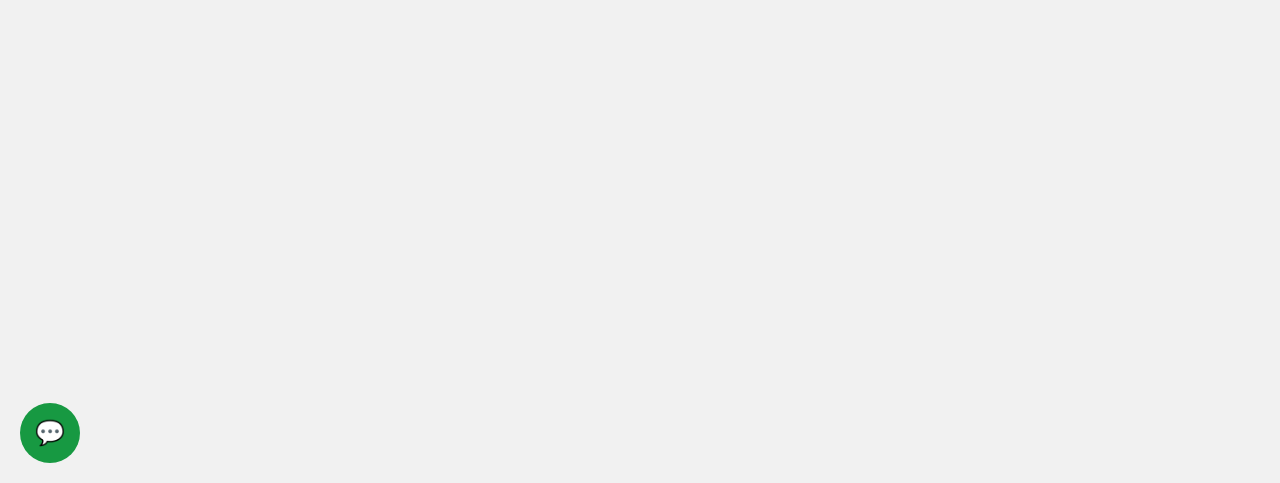
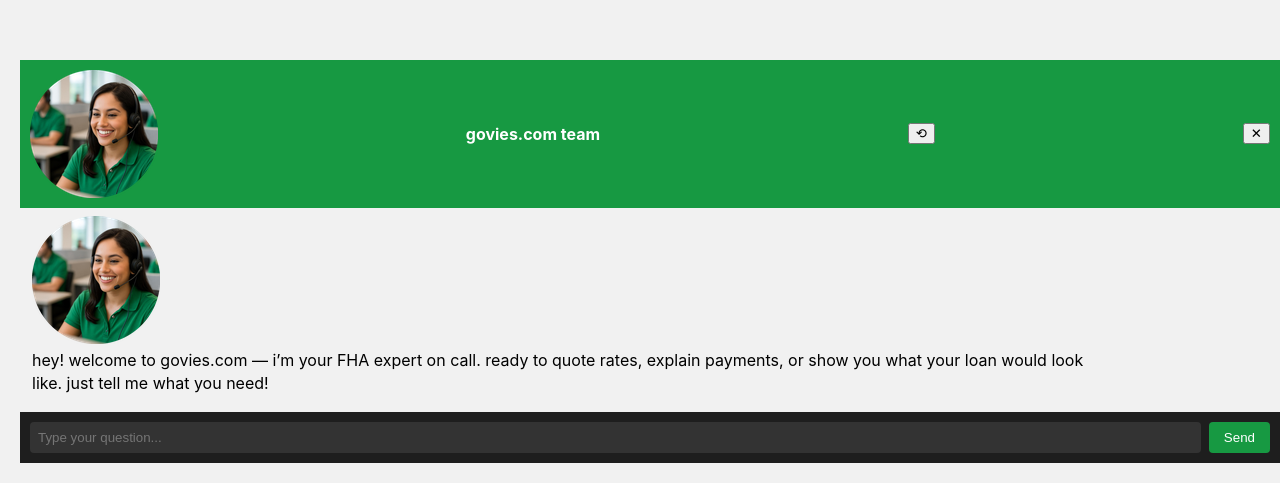
Before and after one commit to farrisajohn-cmd/08062025, a React (Create React App) app: page / in a window 1280 px wide. Shown: the part 317-800 px from the top of the page. Built offline with nearby package versions, Linux system fonts and the light colour scheme.

Commit message:
Update ChatBox.jsx

```diff
--- a/src/ChatBox.jsx
+++ b/src/ChatBox.jsx
@@ -1,24 +1,24 @@
-import React, { useEffect, useRef, useState } from 'react';
+import React, { useState, useEffect, useRef } from 'react';
 import './ChatBox.css';
 import avatar from '../public/govies-avatar.png';
 
-const ChatBox = () => {
+export default function ChatBox() {
   const [messages, setMessages] = useState([
     {
-      sender: 'bot',
-      text: "hey! welcome to govies.com — i’m your FHA expert on call. ready to quote rates, explain payments, or show you what your loan would look like. just tell me what you need!",
+      sender: 'assistant',
+      text: 'hey! welcome to govies.com — i’m your FHA expert on call. ready to quote rates, explain payments, or show you what your loan would look like. just tell me what you need!',
     },
   ]);
   const [input, setInput] = useState('');
-  const [isOpen, setIsOpen] = useState(false);
   const [isTyping, setIsTyping] = useState(false);
-  const chatEndRef = useRef(null);
+  const [isOpen, setIsOpen] = useState(true);
+  const messagesEndRef = useRef(null);
 
   useEffect(() => {
-    if (chatEndRef.current) {
-      chatEndRef.current.scrollIntoView({ behavior: 'smooth' });
+    if (messagesEndRef.current) {
+      messagesEndRef.current.scrollIntoView({ behavior: 'smooth' });
     }
-  }, [messages, isOpen]);
+  }, [messages, isTyping]);
 
   const handleSend = async () => {
     if (!input.trim()) return;
@@ -28,83 +28,77 @@
     setIsTyping(true);
 
     try {
-      const res = await fetch('https://zero8062025.onrender.com/chat', {
+      const response = await fetch('https://zero8062025.onrender.com/chat', {
         method: 'POST',
         headers: { 'Content-Type': 'application/json' },
         body: JSON.stringify({ message: input }),
       });
 
-      const data = await res.json();
-      const delay = Math.max(3000, data.text.length * 15);
+      const data = await response.json();
+      const assistantMessage = { sender: 'assistant', text: data.response };
       setTimeout(() => {
-        setMessages((prev) => [...prev, { sender: 'bot', text: data.text }]);
+        setMessages((prev) => [...prev, assistantMessage]);
         setIsTyping(false);
-      }, delay);
+      }, 3000); // min 3 sec delay
     } catch (err) {
-      setMessages((prev) => [
-        ...prev,
-        { sender: 'bot', text: "sorry, something went wrong." },
-      ]);
+      console.error('Error:', err);
       setIsTyping(false);
     }
   };
 
-  const handleKeyDown = (e) => {
+  const handleKeyPress = (e) => {
     if (e.key === 'Enter') handleSend();
   };
 
-  const toggleChat = () => setIsOpen(!isOpen);
   const clearChat = () => {
     setMessages([
       {
-        sender: 'bot',
-        text: "hey! welcome to govies.com — i’m your FHA expert on call. ready to quote rates, explain payments, or show you what your loan would look like. just tell me what you need!",
+        sender: 'assistant',
+        text: 'hey! welcome to govies.com — i’m your FHA expert on call. ready to quote rates, explain payments, or show you what your loan would look like. just tell me what you need!',
       },
     ]);
     setInput('');
   };
 
+  if (!isOpen) return (
+    <button className="chat-toggle" onClick={() => setIsOpen(true)}>💬</button>
+  );
+
   return (
     <div className="chat-widget">
-      {isOpen ? (
-        <div className="chat-box">
       <div className="chat-header">
-            <div className="header-left">
-              <img src={avatar} alt="govies avatar" className="chat-avatar" />
+        <img src={avatar} alt="avatar" className="avatar" />
         <span className="chat-title">govies.com team</span>
+        <button className="chat-btn" onClick={clearChat}>⟲</button>
+        <button className="chat-btn" onClick={() => setIsOpen(false)}>✕</button>
       </div>
-            <div className="header-right">
-              <button onClick={clearChat}>⟲</button>
-              <button onClick={toggleChat}>✕</button>
-            </div>
-          </div>
-          <div className="chat-messages">
+      <div className="chat-body">
         {messages.map((msg, idx) => (
           <div key={idx} className={`chat-message ${msg.sender}`}>
-                {msg.text}
+            {msg.sender === 'assistant' && (
+              <img src={avatar} alt="avatar" className="avatar" />
+            )}
+            <div className="chat-bubble">{msg.text}</div>
           </div>
         ))}
-            {isTyping && <div className="typing-indicator">typing...</div>}
-            <div ref={chatEndRef} />
+        {isTyping && (
+          <div className="chat-message assistant">
+            <img src={avatar} alt="avatar" className="avatar" />
+            <div className="chat-bubble typing">typing...</div>
+          </div>
+        )}
+        <div ref={messagesEndRef} />
       </div>
       <div className="chat-input">
         <input
           type="text"
-              placeholder="Type your question..."
           value={input}
           onChange={(e) => setInput(e.target.value)}
-              onKeyDown={handleKeyDown}
+          onKeyDown={handleKeyPress}
+          placeholder="Type your question..."
         />
         <button onClick={handleSend}>Send</button>
       </div>
     </div>
-      ) : (
-        <button className="chat-toggle" onClick={toggleChat}>
-          💬
-        </button>
-      )}
-    </div>
   );
-};
-
-export default ChatBox;
+}
```
Lines whose indentation alone changed are shown as unchanged.
